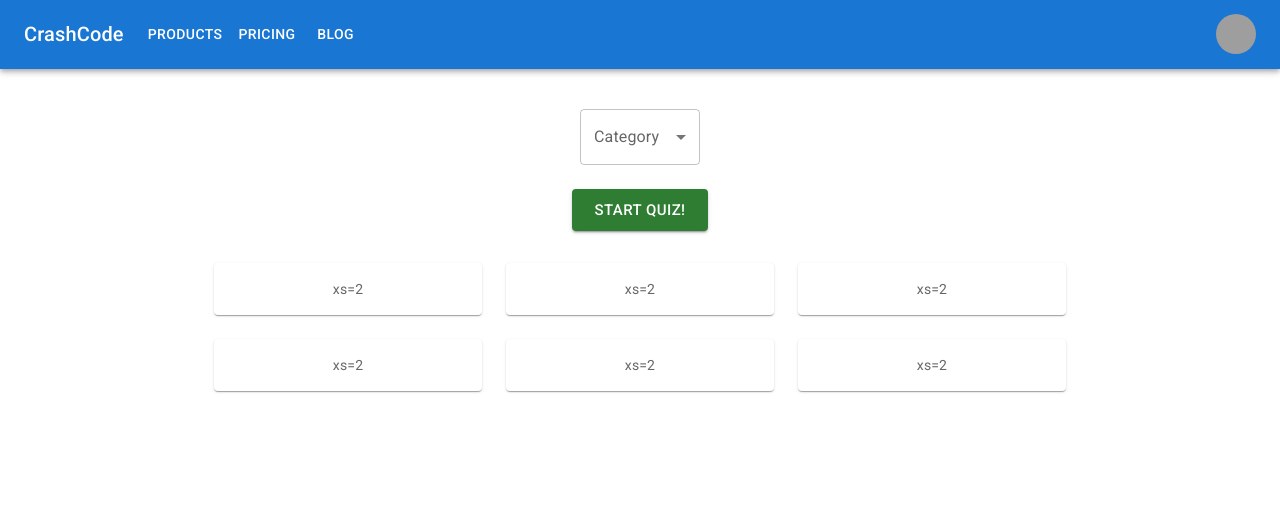
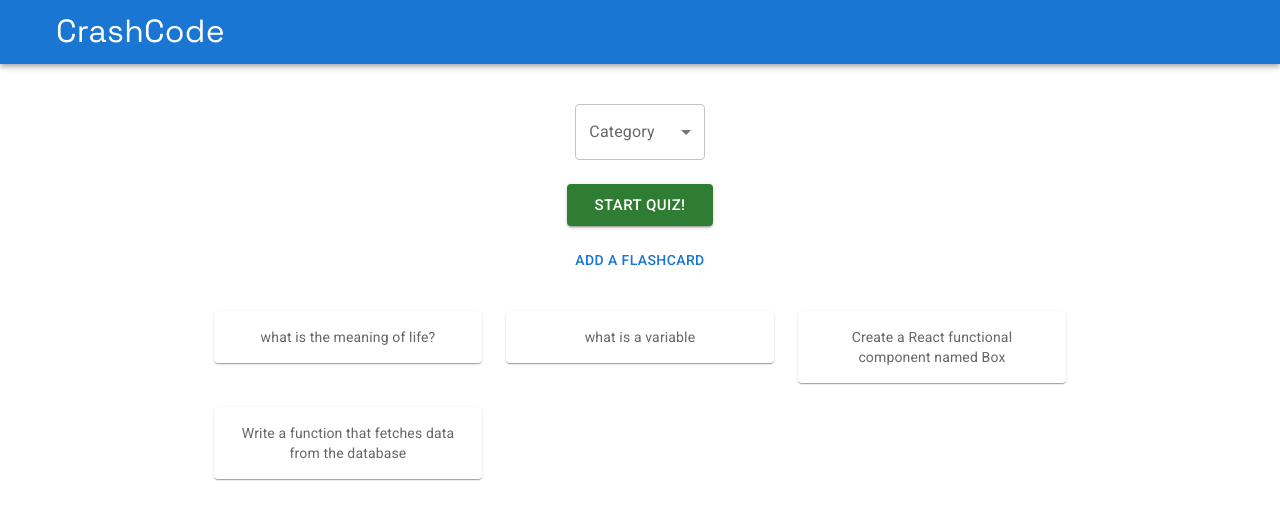
Before and after one commit to AKAE-Group/crashcode, a React app: page / in a window 1280 px wide. Shown: the top 520 px of the page. Built offline with nearby package versions, Linux system fonts and the light colour scheme; grey boxes are pictures that could not be loaded.

Commit message:
Edited main container

```diff
--- a/index.html
+++ b/index.html
@@ -11,6 +11,12 @@
       rel="stylesheet"
       href="https://fonts.googleapis.com/icon?family=Material+Icons"
     />
+    <link rel="preconnect" href="https://fonts.googleapis.com" />
+    <link rel="preconnect" href="https://fonts.gstatic.com" crossorigin />
+    <link
+      href="https://fonts.googleapis.com/css2?family=Space+Grotesk:wght@300;400;700&display=swap"
+      rel="stylesheet"
+    />
     <title>CrashCode</title>
   </head>
   <body>
--- a/package.json
+++ b/package.json
@@ -24,6 +24,7 @@
     "mongoose": "^6.3.0",
     "react": "^18.0.0",
     "react-dom": "^18.0.0",
+    "react-query": "^3.38.0",
     "react-redux": "^8.0.0",
     "styled-components": "^5.3.5"
   },
--- a/src/App.jsx
+++ b/src/App.jsx
@@ -1,12 +1,17 @@
 import React from 'react';
 import MainContainer from './components/Containers/MainContainer.jsx';
+import { QueryClient, QueryClientProvider, useQuery } from 'react-query';
 import './index.css';
+
+const queryClient = new QueryClient();
 
 function App() {
   return (
-    <div className="App">
-      <MainContainer />
-    </div>
+    <QueryClientProvider client={queryClient}>
+      <div className="App">
+        <MainContainer />
+      </div>
+    </QueryClientProvider>
   );
 }
 
--- a/src/components/Containers/ActionsContainer.jsx
+++ b/src/components/Containers/ActionsContainer.jsx
@@ -1,14 +1,16 @@
 import * as React from 'react';
 import styled from 'styled-components';
+import { useQuery } from 'react-query';
 import {
   Box,
   InputLabel,
   MenuItem,
   FormControl,
   Select,
-  Stack,
   Button,
 } from '@mui/material';
+import EditModal from '../EditModal.jsx';
+import CardsContainer from './CardsContainer.jsx';
 
 const StyledBox = styled(Box)`
   /* min-width: 120;
@@ -22,19 +24,57 @@ const StyledBox = styled(Box)`
   margin-top: 2rem;
 `;
 
-const dummyData = [
-  { question: 'What is a variable?', answer: 'it is a variable, duh' },
-  { question: '' },
+const DUMMY_DATA = [
+  {
+    question: 'what is the meaning of life?',
+    answer: 'idk',
+    category: 'javascript',
+  },
+  {
+    question: 'what is a variable',
+    answer: 'something that is variable',
+    category: 'react',
+  },
+  {
+    question: 'Create a React functional component named Box',
+    answer: 'Some code here',
+    category: 'react',
+  },
+  {
+    question: 'Write a function that fetches data from the database',
+    answer: 'something that is variable',
+    category: 'express',
+  },
 ];
 
+// *** Uncomment when authentication is set up
+// const fetchCards = () => {
+//   fetch('/api/cards')
+//     .then((res) => res.json())
+//     .then((data) => console.log(data));
+// };
+
 const ActionsContainer = () => {
+  // *** Uncomment when authentication is set up
+  //   const { data, status } = useQuery('cards', fetchCards); // Using useQuery hook from React Query to handle fetched data
   const [category, setCategory] = React.useState('');
+
+  const filter = () => {
+    const filteredCards = [];
+    if (DUMMY_DATA.length) {
+      for (const card in DUMMY_DATA) {
+        if (card.category === category) filteredCards.push(card);
+      }
+    }
+    return filteredCards;
+  };
 
   const handleChange = (event) => {
     setCategory(event.target.value);
   };
 
   return (
+    <>
       <StyledBox sx={{ minWidth: 120, maxWidth: 300 }}>
         <FormControl sx={{ m: 1, minWidth: 120 }}>
           <InputLabel id="category">Category</InputLabel>
@@ -52,7 +92,11 @@ const ActionsContainer = () => {
         <Button variant="contained" color="success" size="large">
           Start Quiz!
         </Button>
+
+        <EditModal />
       </StyledBox>
+      <CardsContainer data={DUMMY_DATA} category={category} />
+    </>
   );
 };
 
--- a/src/components/Containers/CardsContainer.jsx
+++ b/src/components/Containers/CardsContainer.jsx
@@ -15,28 +15,28 @@ const Item = styled(Paper)(({ theme }) => ({
   color: theme.palette.text.secondary,
 }));
 
-const StyledContainer = styled(Container)`
+const StyledCont = styled(Container)`
   margin-top: 2rem;
 `;
 
-const CardsContainer = () => {
+const CardsContainer = (props) => {
   return (
     <>
       <CssBaseline />
-      <StyledContainer maxWidth="md">
+      <StyledCont maxWidth="md">
         <Box sx={{ flexGrow: 1 }}>
           <Grid
             container
             spacing={{ xs: 2, md: 3 }}
             columns={{ xs: 4, sm: 8, md: 12 }}>
-            {Array.from(Array(6)).map((_, index) => (
+            {props.data.map((card, index) => (
               <Grid item xs={2} sm={4} md={4} key={index}>
-                <Item>xs=2</Item>
+                <Item>{card.question}</Item>
               </Grid>
             ))}
           </Grid>
         </Box>
-      </StyledContainer>
+      </StyledCont>
     </>
   );
 };
--- a/src/components/Containers/MainContainer.jsx
+++ b/src/components/Containers/MainContainer.jsx
@@ -10,16 +10,16 @@ const Wrapper = styled.div`
   width: 100vw;
 `;
 
-const MainWrapper = () => {
+const MainContainer = () => {
   return (
     <>
       <Wrapper>
         <NavBar />
         <ActionsContainer />
-        <CardsContainer />
+        {/* <CardsContainer /> */}
       </Wrapper>
     </>
   );
 };
 
-export default MainWrapper;
+export default MainContainer;
--- /dev/null
+++ b/src/components/EditModal.jsx
@@ -0,0 +1,77 @@
+import * as React from 'react';
+import { TextField, Box, Button, Modal } from '@mui/material';
+
+const style = {
+  position: 'absolute',
+  top: '50%',
+  left: '50%',
+  transform: 'translate(-50%, -50%)',
+  width: 600,
+  bgcolor: 'background.paper',
+  border: '2px solid #000',
+  boxShadow: 24,
+  p: 4,
+};
+
+const EditModal = () => {
+  const [open, setOpen] = React.useState(false);
+  const handleOpen = () => setOpen(true);
+  const handleClose = () => setOpen(false);
+  const [questionText, setQuestionText] = React.useState('');
+  const [answerText, setAnswerText] = React.useState('');
+
+  const handleQuestionChange = (event) => {
+    setQuestionText(event.target.value);
+  };
+  const handleAnswerChange = (event) => {
+    setAnswerText(event.target.value);
+  };
+
+  const handleSubmit = (event) => {};
+
+  return (
+    <div>
+      <Button onClick={handleOpen}>Add a Flashcard</Button>
+      <Modal
+        open={open}
+        onClose={handleClose}
+        aria-labelledby="modal-modal-title"
+        aria-describedby="modal-modal-description">
+        <Box sx={style}>
+          <Box
+            component="form"
+            sx={{
+              '& .MuiTextField-root': { m: 1, width: '50ch' },
+            }}
+            noValidate
+            autoComplete="off">
+            <div>
+              <TextField
+                id="question"
+                label="Question"
+                multiline
+                maxRows={4}
+                value={questionText}
+                onChange={handleQuestionChange}
+              />
+
+              <TextField
+                id="answer"
+                label="Answer"
+                multiline
+                rows={4}
+                value={answerText}
+                onChange={handleAnswerChange}
+                // defaultValue="Default Value"
+              />
+              <Button>Submit</Button>
+              <Button onClick={handleClose}>Cancel</Button>
+            </div>
+          </Box>
+        </Box>
+      </Modal>
+    </div>
+  );
+};
+
+export default EditModal;
--- a/src/components/NavBar.jsx
+++ b/src/components/NavBar.jsx
@@ -42,11 +42,17 @@ const NavBar = () => {
             variant="h6"
             noWrap
             component="div"
-            sx={{ mr: 2, display: { xs: 'none', md: 'flex' } }}>
+            sx={{
+              mr: 1,
+              //   display: { xs: 'flex', md: 'center' },
+              fontFamily: 'Space Grotesk',
+              fontSize: '2rem',
+              marginLeft: '2rem',
+            }}>
             CrashCode
           </Typography>
 
-          <Box sx={{ flexGrow: 1, display: { xs: 'flex', md: 'none' } }}>
+          {/* <Box sx={{ flexGrow: 1, display: { xs: 'flex', md: 'none' } }}>
             <IconButton
               size="large"
               aria-label="account of current user"
@@ -125,7 +131,7 @@ const NavBar = () => {
                 </MenuItem>
               ))}
             </Menu>
-          </Box>
+          </Box> */}
         </Toolbar>
       </Container>
     </AppBar>
```
Also changed, not shown: 1 other file (tests, documents, lock files or other folders). Lines whose indentation alone changed are shown as unchanged.
